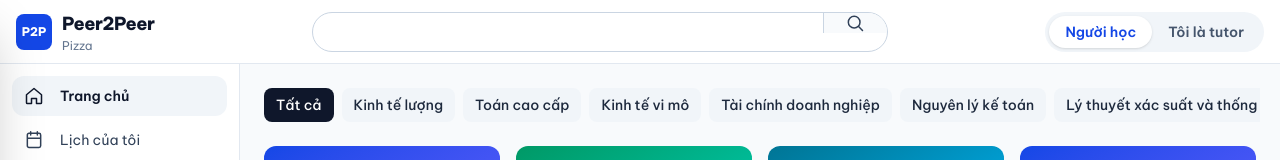
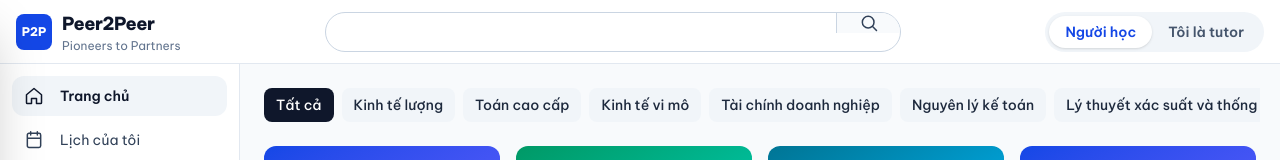
Before and after one commit to QKotton/Peer2peer-demo, a React (Vite) app: page / in a window 1280 px wide. Shown: the top 160 px of the page. Built offline with nearby package versions, Linux system fonts and the light colour scheme.

Commit message:
Update Header.tsx
Sửa header

```diff
--- a/src/components/Header.tsx
+++ b/src/components/Header.tsx
@@ -35,7 +35,7 @@ export default function Header() {
             <span className="grid h-9 w-9 place-items-center rounded-lg bg-blue-700 text-xs font-extrabold text-white">P2P</span>
             <span className="hidden leading-tight sm:block">
               <span className="block text-lg font-extrabold tracking-tight text-slate-900">Peer2Peer</span>
-              <span className="block text-xs text-slate-500">Pizza</span>
+              <span className="block text-xs text-slate-500">Pioneers to Partners</span>
             </span>
           </Link>
         </div>
```
